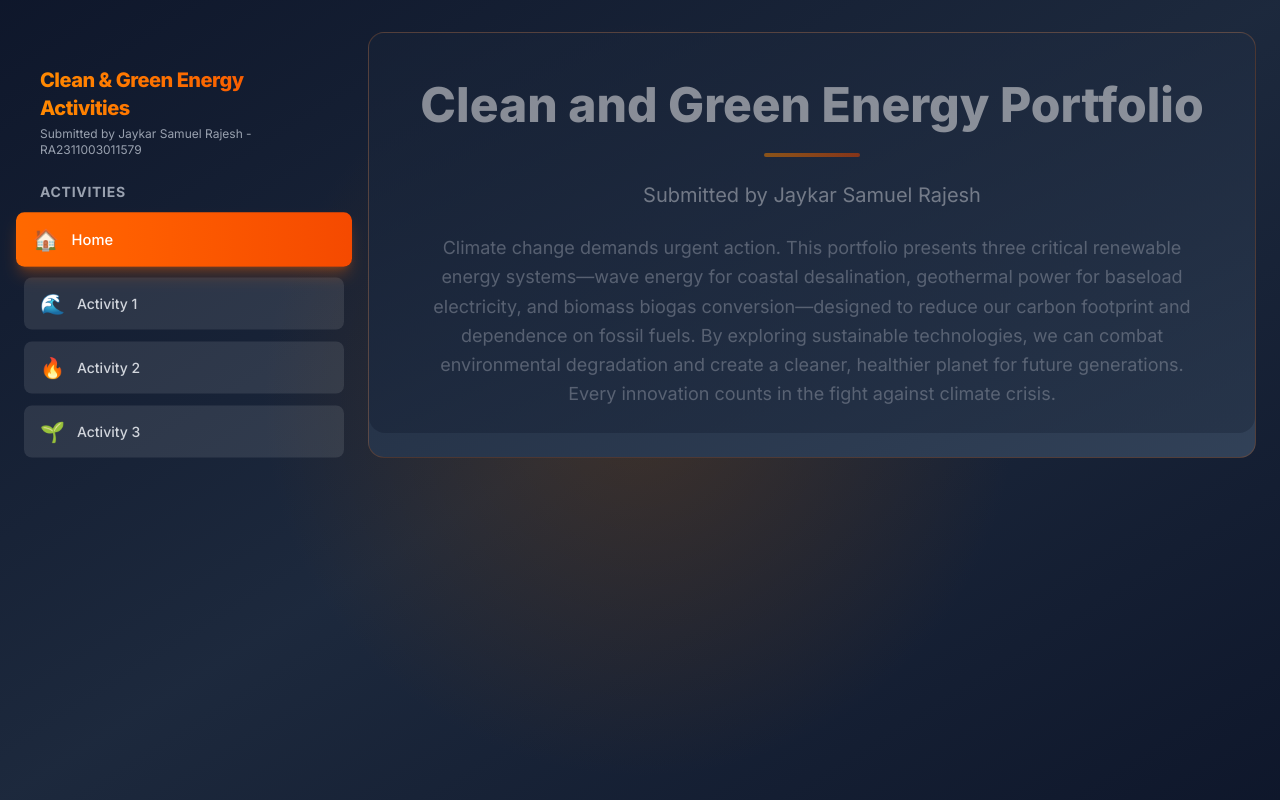
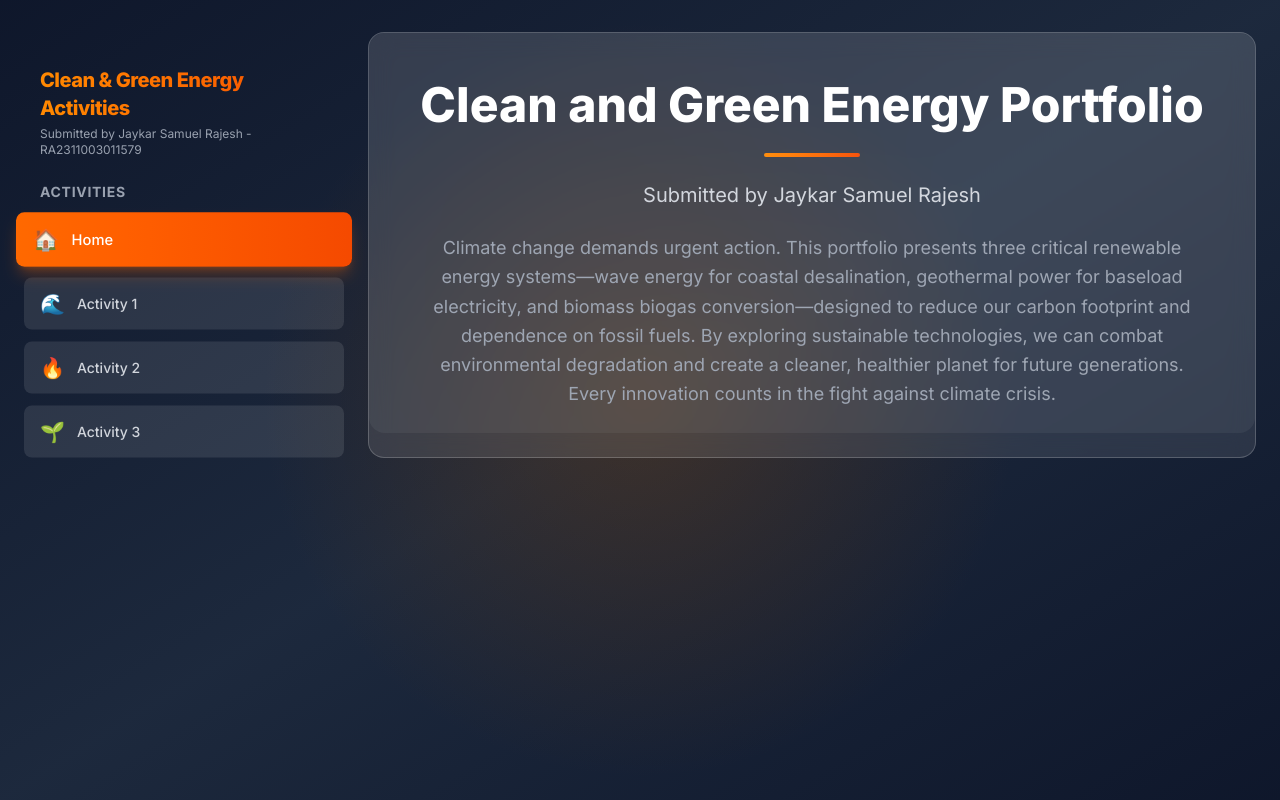
Before and after one commit to JakeGitty/renewable-energy-portfolio, a Next.js app: page / in a window 1280 px wide. Built offline with nearby package versions, Linux system fonts and the light colour scheme.

Commit message:
Fix: Reduce header padding and adjust metrics grid breakpoint

```diff
--- a/app/page.tsx
+++ b/app/page.tsx
@@ -335,9 +335,9 @@ return (
               transition={{ duration: 0.4 }}
             >
               {current.isHome ? (
-                <div className="bg-gradient-to-br from-slate-800 to-slate-700 rounded-2xl p-12 border border-orange-500/20 text-center space-y-6 relative">
+                <div className="bg-white/10 backdrop-blur-md rounded-2xl p-12 border border-white/20 text-center space-y-6 relative">
                   {/* Frosted glass effect for the main card */}
-                  <div className="absolute inset-0 bg-gradient-to-br from-slate-900/50 to-slate-800/50 rounded-2xl pointer-events-none"></div>
+                  <div className="absolute inset-0 bg-white/5 rounded-2xl pointer-events-none"></div>
                   <h2 className="text-5xl font-extrabold text-white">Clean and Green Energy Portfolio</h2>
                   <div className="w-24 h-1 bg-gradient-to-r from-orange-400 to-orange-600 mx-auto rounded"></div>
                   <p className="text-xl text-gray-300">Submitted by Jaykar Samuel Rajesh</p>
```
